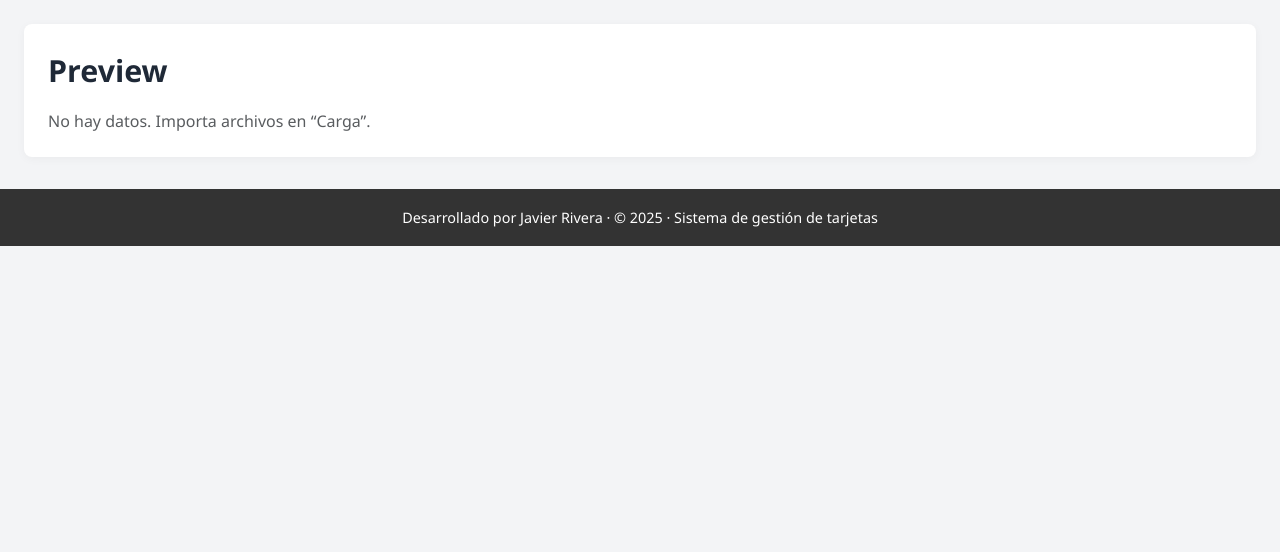
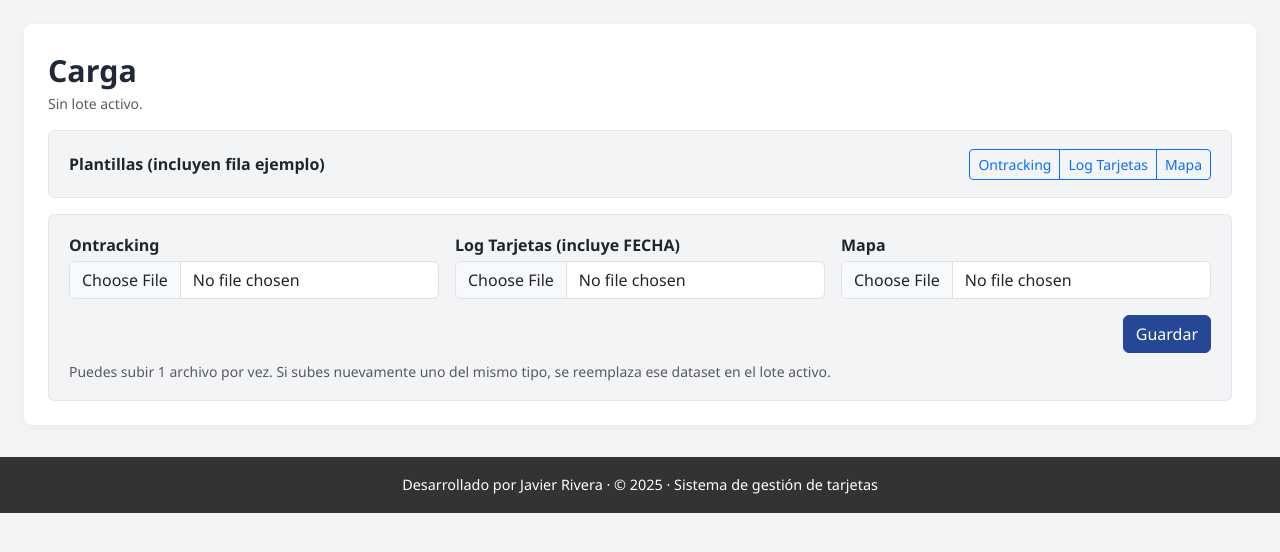
Before and after one commit to Javier-9690/comparativa_censo, a Flask app: page /preview in a window 1280 px wide. Shown: the part 121-673 px from the top of the page. Run offline with Flask 3, Linux system fonts and the light colour scheme; data that the repository does not hold is empty; parts of the project's set-up code (start-up, migrations or seed data) failed here and were passed over.

Commit message:
Update preview.html

```diff
--- a/templates/preview.html
+++ b/templates/preview.html
@@ -1,156 +1,55 @@
 {% extends "base.html" %}
-{% block title %}Preview · Sistema de gestión{% endblock %}
+{% block title %}Carga · Sistema de gestión{% endblock %}
 
 {% block content %}
 <div class="content-container">
+
   <div class="d-flex align-items-center justify-content-between flex-wrap gap-2 mb-3">
     <div>
-      <div class="page-title mb-0">Preview</div>
-      {% if has_data %}
-        <div class="text-muted small">Lote activo: {{ created_at }}</div>
-      {% endif %}
+      <div class="page-title mb-0">Carga</div>
+      <div class="text-muted small">
+        {% if last_dt %}Lote activo: {{ last_dt }}{% else %}Sin lote activo.{% endif %}
+      </div>
     </div>
-
-    {% if has_data %}
-    <form method="post" action="{{ url_for('admin_delete_all') }}" onsubmit="return confirm('¿Eliminar el lote completo?');">
-      <button class="btn btn-outline-danger btn-sm">
-        <i class="fa-solid fa-trash"></i> Eliminar lote completo
-      </button>
-    </form>
-    {% endif %}
   </div>
 
-  {% if not has_data %}
-    <div class="text-muted">No hay datos. Importa archivos en “Carga”.</div>
-  {% else %}
-
-    <div class="filter-card mb-3">
-      <div class="row g-2">
-        <div class="col-12 col-md-4"><span class="fw-semibold">Ontracking:</span> {{ counts.ontracking }}</div>
-        <div class="col-12 col-md-4"><span class="fw-semibold">Log Tarjetas:</span> {{ counts.log }}</div>
-        <div class="col-12 col-md-4"><span class="fw-semibold">Mapa:</span> {{ counts.mapa }}</div>
+  <div class="filter-card mb-3">
+    <div class="d-flex align-items-center justify-content-between flex-wrap gap-2">
+      <div class="fw-semibold">Plantillas (incluyen fila ejemplo)</div>
+      <div class="btn-group" role="group">
+        <a class="btn btn-outline-primary btn-sm" href="{{ url_for('descargar_plantilla', template_key='ontracking') }}">Ontracking</a>
+        <a class="btn btn-outline-primary btn-sm" href="{{ url_for('descargar_plantilla', template_key='log_tarjetas') }}">Log Tarjetas</a>
+        <a class="btn btn-outline-primary btn-sm" href="{{ url_for('descargar_plantilla', template_key='mapa_habitaciones') }}">Mapa</a>
       </div>
     </div>
+  </div>
 
-    <ul class="nav nav-tabs mb-3">
-      <li class="nav-item">
-        <a class="nav-link {% if tab=='ontracking' %}active{% endif %}" href="{{ url_for('preview', tab='ontracking') }}">Ontracking</a>
-      </li>
-      <li class="nav-item">
-        <a class="nav-link {% if tab=='log' %}active{% endif %}" href="{{ url_for('preview', tab='log') }}">Log Tarjetas</a>
-      </li>
-      <li class="nav-item">
-        <a class="nav-link {% if tab=='mapa' %}active{% endif %}" href="{{ url_for('preview', tab='mapa') }}">Mapa</a>
-      </li>
-    </ul>
+  <div class="filter-card">
+    <form method="post" enctype="multipart/form-data" class="row g-3">
+      <div class="col-12 col-lg-4">
+        <label class="form-label fw-semibold mb-1">Ontracking</label>
+        <input class="form-control" type="file" name="excel_ocupacion" accept=".xlsx,.xlsm,.xls">
+      </div>
 
-    {% if tab=='ontracking' %}
-      <div class="filter-card mb-3">
-        <form method="post" action="{{ url_for('admin_delete_ontracking_date') }}" class="row g-2 align-items-end">
-          <div class="col-12 col-md-4">
-            <label class="form-label fw-semibold mb-1">Eliminar Ontracking por DIA</label>
-            <input type="date" name="date" class="form-control">
-          </div>
-          <div class="col-12 col-md-3">
-            <button class="btn btn-outline-danger w-100" type="submit" onclick="return confirm('¿Eliminar Ontracking por fecha?');">
-              Eliminar por fecha
-            </button>
-          </div>
-        </form>
+      <div class="col-12 col-lg-4">
+        <label class="form-label fw-semibold mb-1">Log Tarjetas (incluye FECHA)</label>
+        <input class="form-control" type="file" name="excel_log_tarjetas" accept=".xlsx,.xlsm,.xls">
       </div>
-    {% elif tab=='log' %}
-      <div class="filter-card mb-3">
-        <form method="post" action="{{ url_for('admin_delete_log_date') }}" class="row g-2 align-items-end">
-          <div class="col-12 col-md-4">
-            <label class="form-label fw-semibold mb-1">Eliminar Logs por FECHA (día)</label>
-            <input type="date" name="date" class="form-control">
-          </div>
-          <div class="col-12 col-md-3">
-            <button class="btn btn-outline-danger w-100" type="submit" onclick="return confirm('¿Eliminar logs por fecha?');">
-              Eliminar por fecha
-            </button>
-          </div>
-        </form>
+
+      <div class="col-12 col-lg-4">
+        <label class="form-label fw-semibold mb-1">Mapa</label>
+        <input class="form-control" type="file" name="excel_mapa_habitaciones" accept=".xlsx,.xlsm,.xls">
       </div>
-    {% endif %}
 
-    <div class="text-muted small mb-2">
-      Página {{ page }} / {{ total_pages }} · {{ total }} registros
+      <div class="col-12 d-flex justify-content-end">
+        <button class="btn btn-primary-custom" type="submit">Guardar</button>
+      </div>
+    </form>
+
+    <div class="text-muted small mt-2">
+      Puedes subir 1 archivo por vez. Si subes nuevamente uno del mismo tipo, se reemplaza ese dataset en el lote activo.
     </div>
+  </div>
 
-    <div class="table-responsive">
-      <table class="data-table">
-        <thead>
-          {% if tab=='ontracking' %}
-          <tr>
-            <th>ID</th><th>DIA</th><th>LUGAR (S####)</th><th>CAMA (P/V)</th><th>RUT</th><th>NOMBRE</th><th>EMPRESA</th><th>INICIO</th><th>TÉRMINO</th><th></th>
-          </tr>
-          {% elif tab=='log' %}
-          <tr>
-            <th>ID</th><th>FECHA (original)</th><th>HAB (L####-#)</th><th>DUEÑO</th><th>NRO TARJETA</th><th></th>
-          </tr>
-          {% else %}
-          <tr>
-            <th>ID</th><th>HAB (S####)</th><th>HKEYPLUS (L####-#)</th><th>MODULO</th><th>PISO</th><th></th>
-          </tr>
-          {% endif %}
-        </thead>
-        <tbody>
-          {% for r in rows %}
-            <tr>
-              {% if tab=='ontracking' %}
-                <td>{{ r.id }}</td>
-                <td>{{ r.dia }}</td>
-                <td>{{ r.lugar }}</td>
-                <td>{{ cama_pv(r.cama) }}</td>
-                <td>{{ r.rut }}</td>
-                <td>{{ r.nombre }}</td>
-                <td>{{ r.empresa }}</td>
-                <td>{{ r.inicio }}</td>
-                <td>{{ r.termino }}</td>
-              {% elif tab=='log' %}
-                <td>{{ r.id }}</td>
-                <td>{{ r.fecha }}</td>
-                <td>{{ r.habitacion }}</td>
-                <td>{{ r.dueno_nombre or r.dueno_codigo }}</td>
-                <td>{{ r.nro_tarjeta }}</td>
-              {% else %}
-                <td>{{ r.id }}</td>
-                <td>{{ r.habitacion }}</td>
-                <td>{{ r.hkeyplus }}</td>
-                <td>{{ r.modulo }}</td>
-                <td>{{ r.piso }}</td>
-              {% endif %}
-
-              <td style="width:1%; white-space:nowrap;">
-                <form method="post" action="{{ url_for('admin_delete_row', dataset=tab, row_id=r.id) }}"
-                      onsubmit="return confirm('¿Eliminar este registro?');">
-                  <input type="hidden" name="tab" value="{{ tab }}">
-                  <input type="hidden" name="page" value="{{ page }}">
-                  <input type="hidden" name="per_page" value="{{ per_page }}">
-                  <button class="btn btn-outline-danger btn-sm">
-                    <i class="fa-solid fa-trash"></i>
-                  </button>
-                </form>
-              </td>
-            </tr>
-          {% endfor %}
-        </tbody>
-      </table>
-    </div>
-
-    <nav class="mt-3">
-      <ul class="pagination pagination-sm mb-0">
-        <li class="page-item {% if page<=1 %}disabled{% endif %}">
-          <a class="page-link" href="{{ url_for('preview', tab=tab, per_page=per_page, page=page-1) }}">Anterior</a>
-        </li>
-        <li class="page-item disabled"><span class="page-link">{{ page }}</span></li>
-        <li class="page-item {% if page>=total_pages %}disabled{% endif %}">
-          <a class="page-link" href="{{ url_for('preview', tab=tab, per_page=per_page, page=page+1) }}">Siguiente</a>
-        </li>
-      </ul>
-    </nav>
-
-  {% endif %}
 </div>
 {% endblock %}
```
